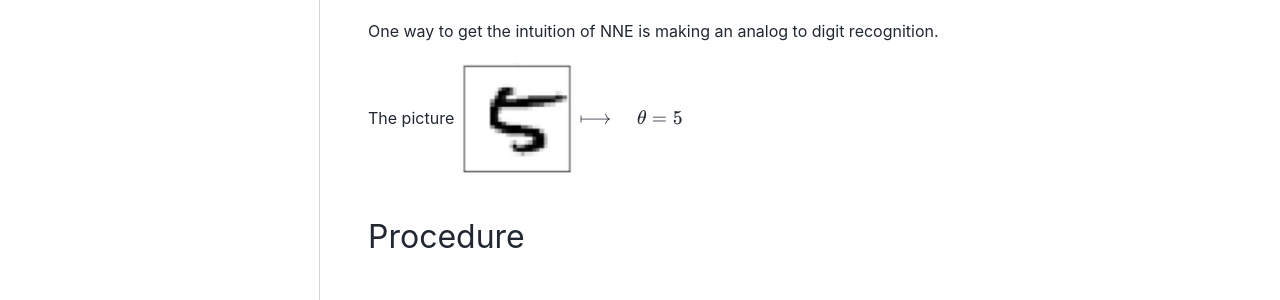
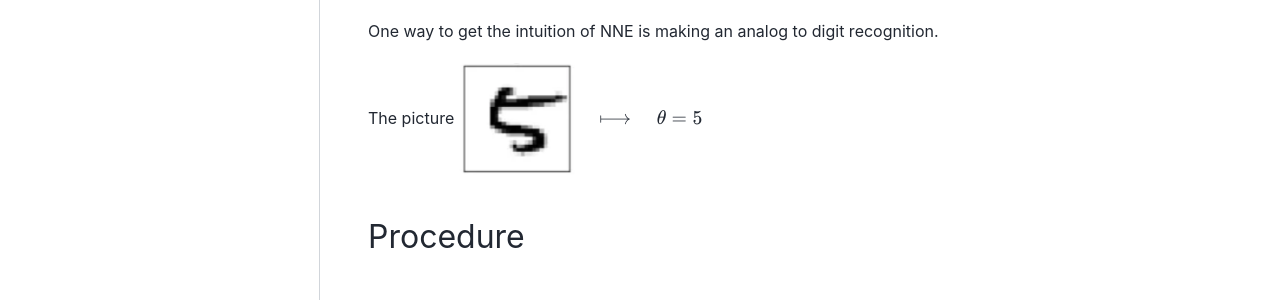
Before and after one commit to nnehome/nnehome.github.io, a Sphinx documentation site: the page built from docs/source/home/home.rst, in a window 1280 px wide. Shown: the part 1137-1437 px from the top of the page. Built offline with Sphinx 7.4.7 and the PyData theme 0.15.4, drawn with Linux system fonts in a browser that asks for light colours.

Commit message:
some change

```diff
--- a/docs/source/home/home.rst
+++ b/docs/source/home/home.rst
@@ -40,7 +40,7 @@ One way to get the intuition of NNE is making an analog to digit recognition.
 .. |digit_5| image:: digit_5.png
   :scale: 75%
 
-The picture |digit_5| :math:`\longmapsto \quad \theta = 5`
+The picture |digit_5| :math:`\quad \longmapsto \quad \theta = 5`
 
 
 
```
